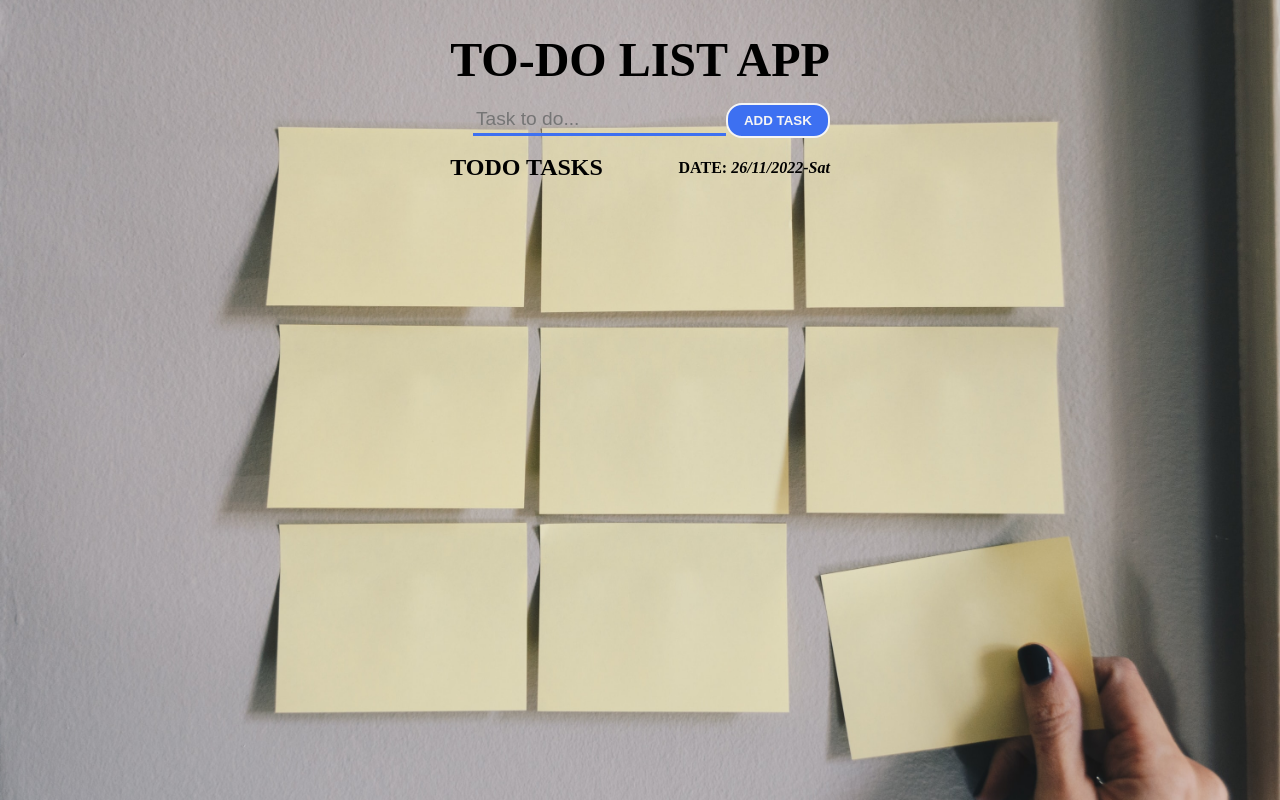
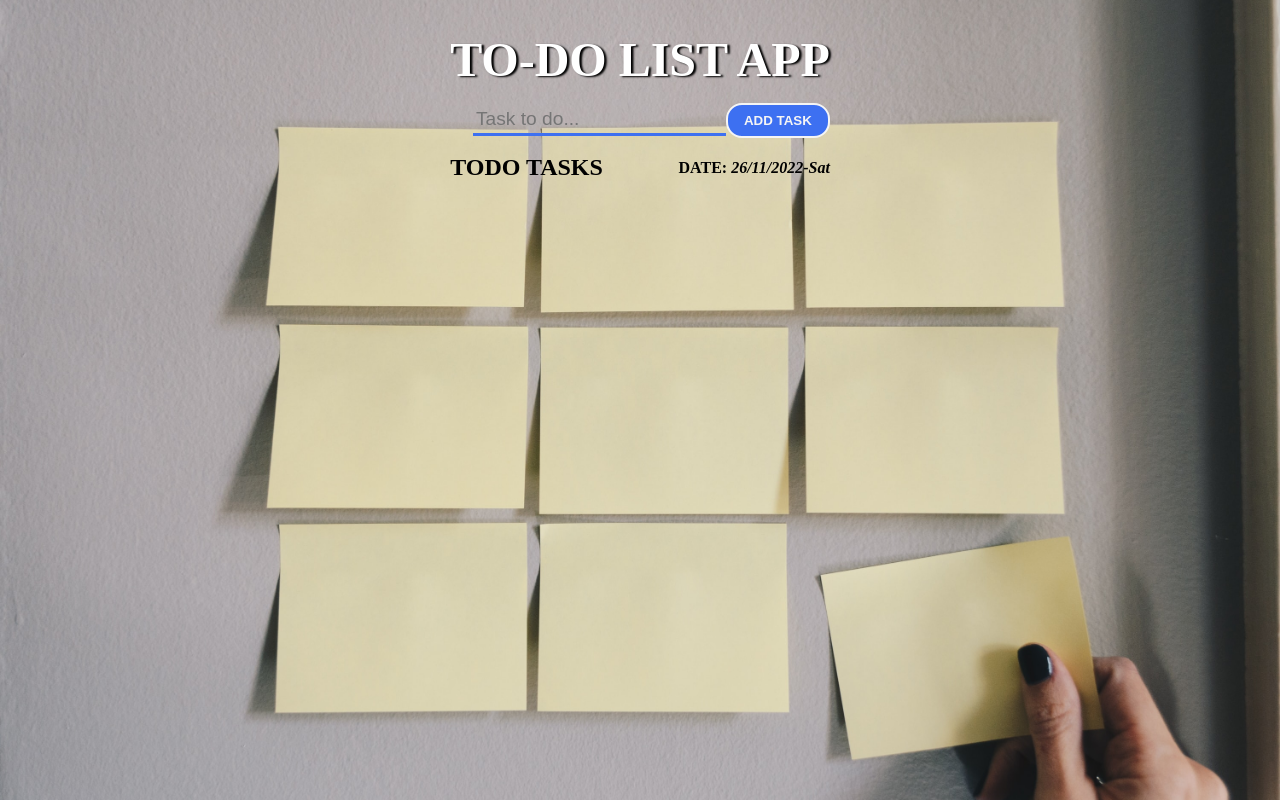
Before and after one commit to Musamasaba98/To-Do-list-app, a plain HTML site: page index.html in a window 1280 px wide. Drawn offline with Linux system fonts and the light colour scheme.

Commit message:
fix:change color of main heading

```diff
--- a/dist/style/style.css
+++ b/dist/style/style.css
@@ -22,7 +22,8 @@ i{
     padding:0 .5rem;
 }
 h1{
-    color: black;
+    color: white;
+    text-shadow: 2.5px 1px 2px black;
     font-weight: bolder;
     margin-bottom: 1rem;
     font-size: 3rem;
```
